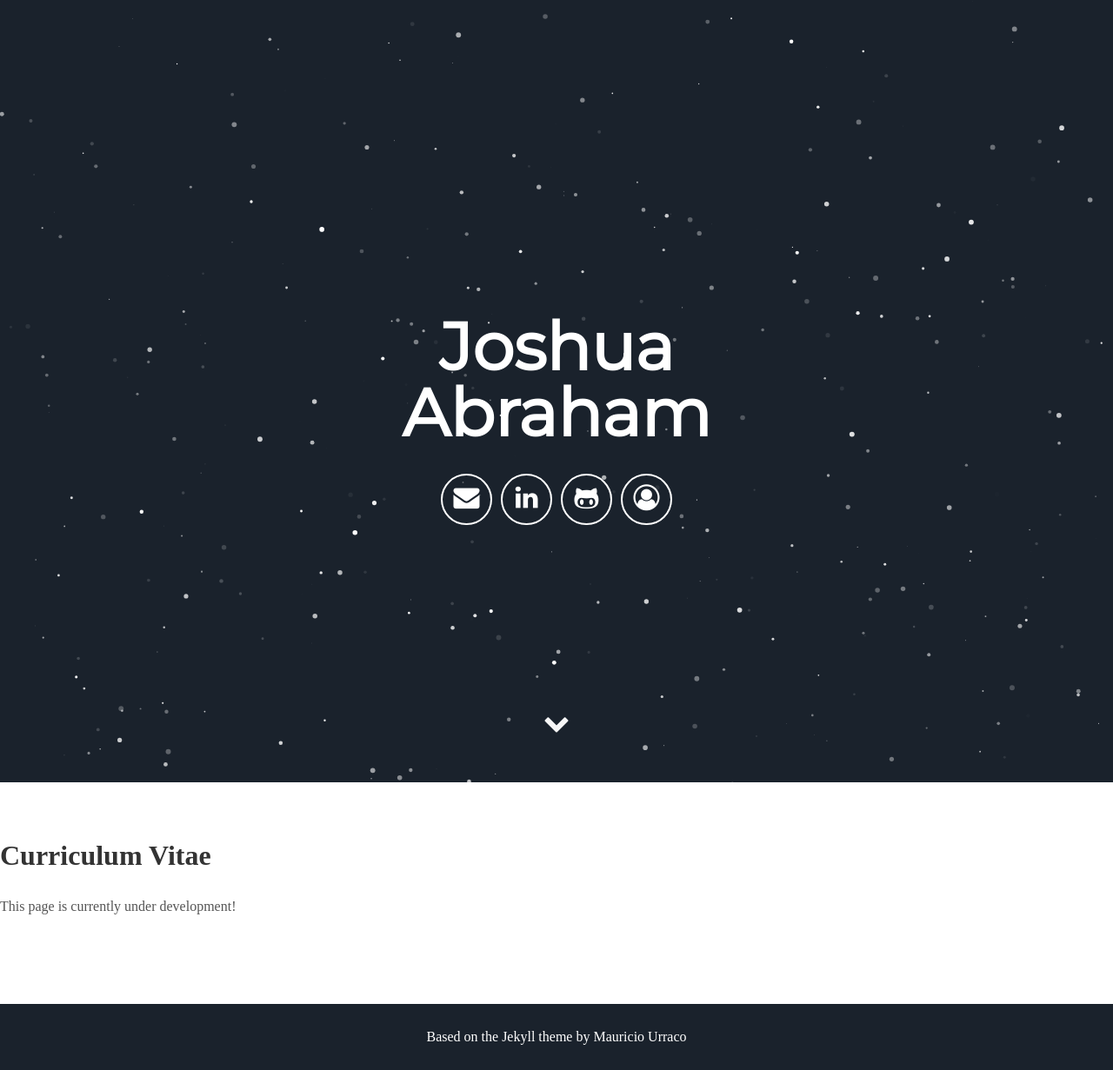
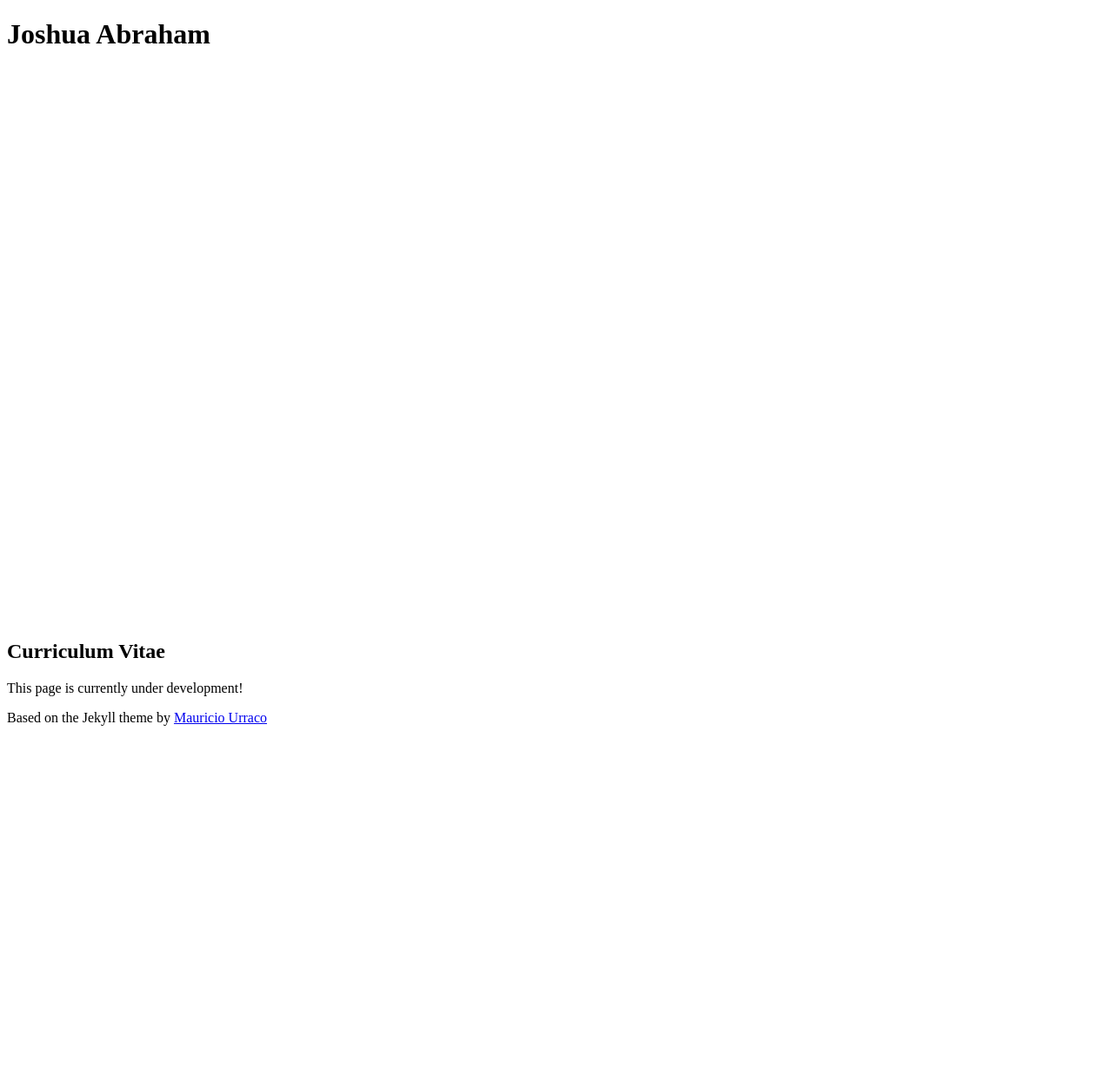
Before and after one commit to joshpabraham/joshpabraham.github.io, a Jekyll site: the page built from CV/index.html, in a window 1280 px wide. Shown: the whole page at 87% size. Built offline with Jekyll 4.4.1, drawn with Linux system fonts in a browser that asks for light colours; some web fonts are replaced; after the commit the page ends 900 px from its top, so only the background shows below that.

Commit message:
add nohead layout

```diff
--- a/CV/index.html
+++ b/CV/index.html
@@ -1,5 +1,5 @@
 ---
-layout: default
+layout: nohead
 title: Joshua Abraham's CV
 ---
 <h2> Curriculum Vitae </h2>
--- /dev/null
+++ b/_layouts/nohead.html
@@ -0,0 +1,9 @@
+<!DOCTYPE html>
+<link rel="stylesheet" href="https://cdn.jsdelivr.net/gh/konpa/devicon@df6431e323547add1b4cf45992913f15286456d3/devicon.min.css">
+<html lang="en">
+  <body>
+      {% include header.html %}
+        {{ content }}
+      {% include footer.html %}
+  </body>
+</html>
```
